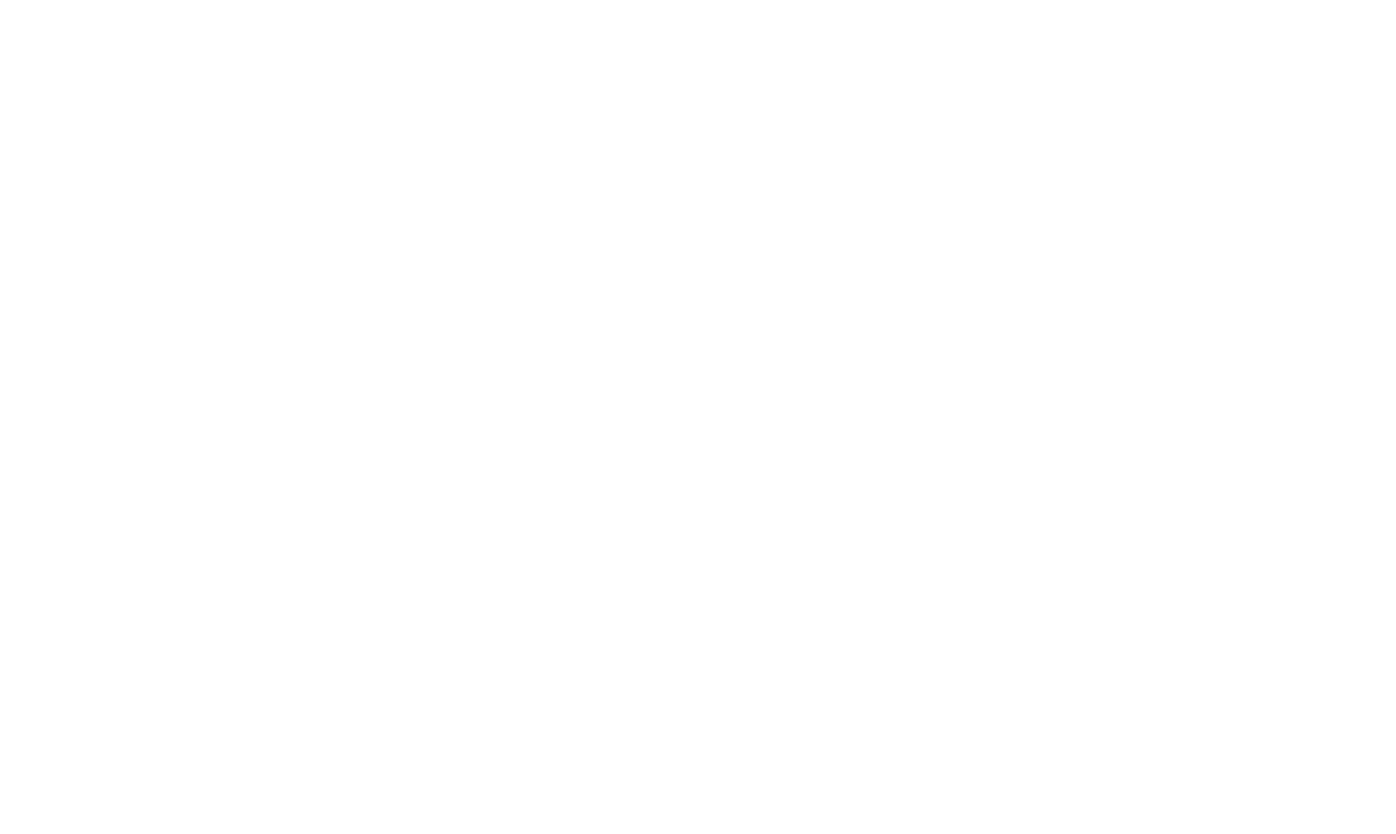
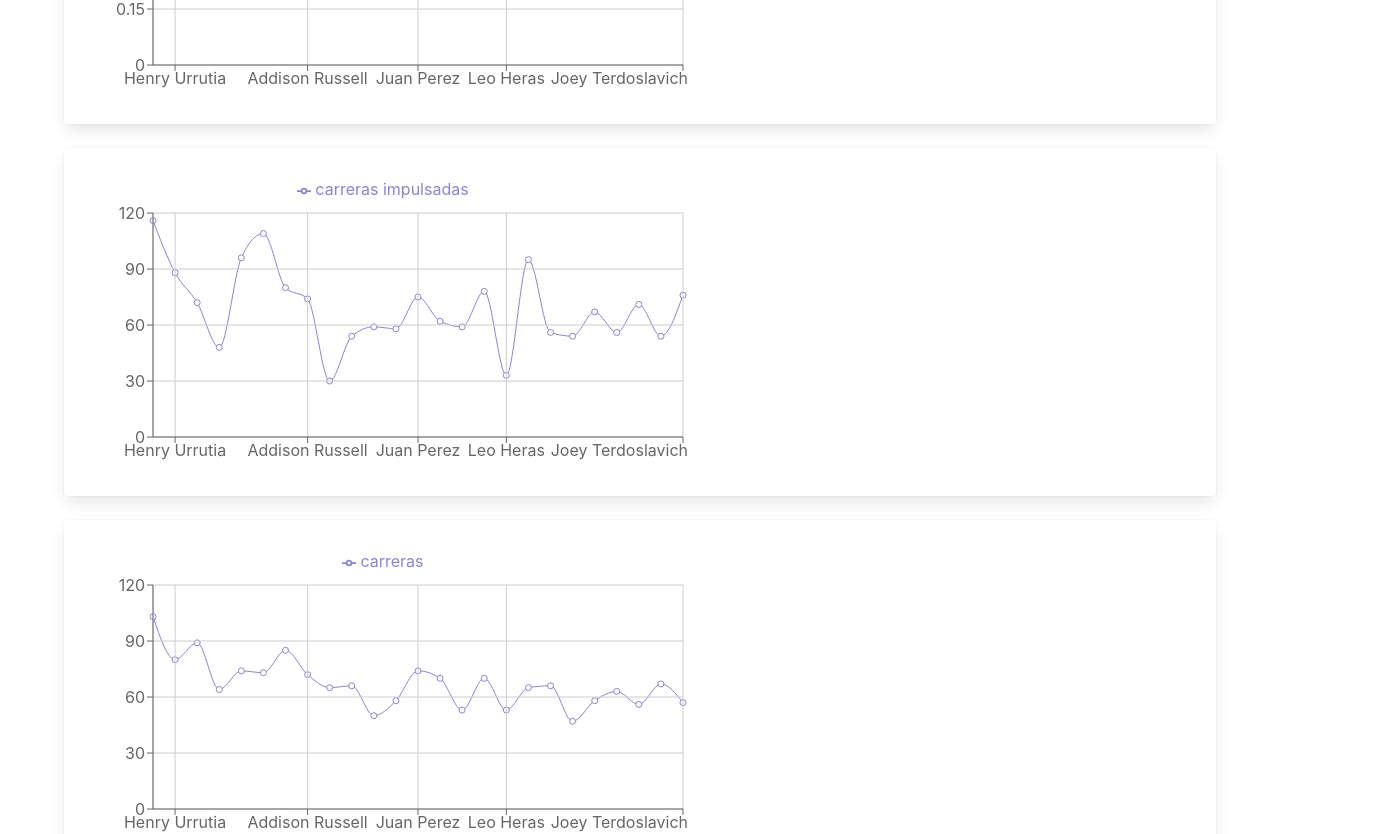
Before and after one commit to DPLATA/mexdata, a React (Create React App) app: page /lmbstats in a window 1280 px wide. Shown: the part 800-1634 px from the top of the page, 1396 px wide, since content can reach past the window. Before the commit the page ends 800 px from the top, so only its background shows below. Built offline with nearby package versions, Linux system fonts and the light colour scheme.

Commit message:
add multiline to columns container in charts section. Fixes #38, Fixes 39

```diff
--- a/src/pages/LMBStatsPage.js
+++ b/src/pages/LMBStatsPage.js
@@ -10,13 +10,19 @@
             </section>
             <section className="section">
                 <div className="container">
-                    <div className="columns">
+                    <div className="columns is-multiline">
                         <CustomLineChart width={600} height={300} data={lmb_stats} name='home runs'
                                          xAxisDataKey='player' type='monotone' gridHexColor='#ccc' legendHeight={36}
                                          lineDataKey='HR' strokeHexColor='#8884d8'/>
                         <CustomLineChart width={600} height={300} data={lmb_stats} name='porcentaje de bateo'
                                          xAxisDataKey='player' type='monotone' gridHexColor='#ccc' legendHeight={36}
                                          lineDataKey='AVG' strokeHexColor='#8884d8'/>
+                        <CustomLineChart width={600} height={300} data={lmb_stats} name='carreras impulsadas'
+                                         xAxisDataKey='player' type='monotone' gridHexColor='#ccc' legendHeight={36}
+                                         lineDataKey='RBI' strokeHexColor='#8884d8'/>
+                        <CustomLineChart width={600} height={300} data={lmb_stats} name='carreras'
+                                         xAxisDataKey='player' type='monotone' gridHexColor='#ccc' legendHeight={36}
+                                         lineDataKey='R' strokeHexColor='#8884d8'/>
                     </div>
                 </div>
             </section>
```
